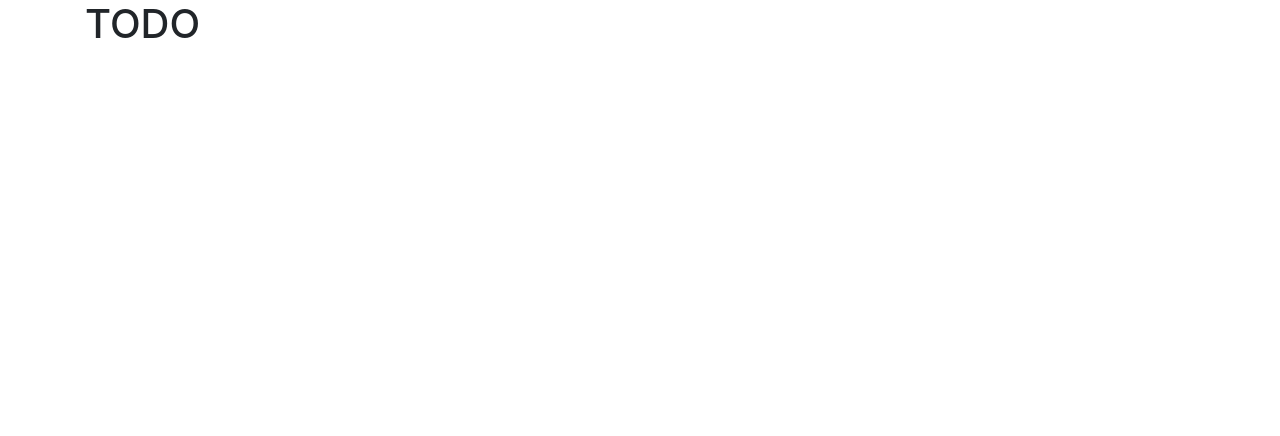
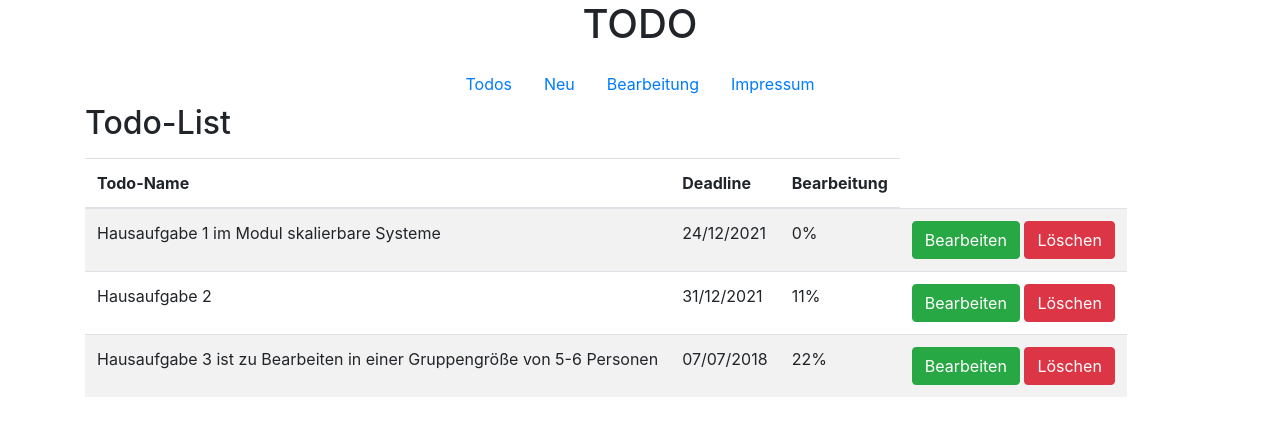
Before and after one commit to henning999/ha1, a plain HTML site: page index.html in a window 1280 px wide. Drawn offline with nearby package versions, Linux system fonts and the light colour scheme.

```diff
--- a/index.html
+++ b/index.html
@@ -1,5 +1,5 @@
 <!doctype html>
-<html lang="en">
+<html lang="de">
   <head>
     <!-- Required meta tags -->
     <meta charset="utf-8">
@@ -8,12 +8,69 @@
     <!-- Bootstrap CSS -->
     <link rel="stylesheet" href="https://stackpath.bootstrapcdn.com/bootstrap/4.4.1/css/bootstrap.min.css" integrity="sha384-Vkoo8x4CGsO3+Hhxv8T/Q5PaXtkKtu6ug5TOeNV6gBiFeWPGFN9MuhOf23Q9Ifjh" crossorigin="anonymous">
 
-    <title>Hello, world!</title>
+    <title>TODO</title>
   </head>
   <body>
-	<div class="container">
+	<div class="container text-center">
     	<h1>TODO</h1>
 	</div>
+    <div class="container">
+        <p class="text-center"></p>
+        <ul class="nav justify-content-center">
+            <li class="nav-item">
+                <a class="nav-link active" href="#">Todos</a>
+            </li>
+            <li class="nav-item">
+                <a class="nav-link" href="#">Neu</a>
+            </li>
+            <li class="nav-item">
+                <a class="nav-link" href="#">Bearbeitung</a>
+            </li>
+            <li class="nav-item">
+                <a class="nav-link " href="#">Impressum</a>
+            </li>
+        </ul>
+    </div>
+    <div class="container">
+        <h2>Todo-List</h2>
+        <p></p>
+        <table class="table table-striped table-responsive">
+            <thead>
+            <tr>
+                <th>Todo-Name</th>
+                <th>Deadline</th>
+                <th>Bearbeitung</th>
+            </tr>
+            </thead>
+            <tbody>
+            <tr>
+                <td>Hausaufgabe 1 im Modul skalierbare Systeme</td>
+                <td>24/12/2021</td>
+                <td>0%</td>
+                <td><button type="button" class="btn btn-success">Bearbeiten</button>
+                    <button type="button" class="btn btn-danger">Löschen</button>
+                </td>
+            </tr>
+            <tr>
+                <td>Hausaufgabe 2 </td>
+                <td>31/12/2021</td>
+                <td>11%</td>
+                <td><button type="button" class="btn btn-success">Bearbeiten</button>
+                    <button type="button" class="btn btn-danger">Löschen</button>
+                </td>
+            </tr>
+            <tr>
+                <td>Hausaufgabe 3 ist zu Bearbeiten in einer Gruppengröße von 5-6 Personen </td>
+                <td>07/07/2018</td>
+                <td>22%</td>
+                <td><button type="button" class="btn btn-success">Bearbeiten</button>
+                    <button type="button" class="btn btn-danger">Löschen</button>
+                </td>
+            </tr>
+            </tbody>
+        </table>
+    </div>
+
     <!-- Optional JavaScript -->
     <!-- jQuery first, then Popper.js, then Bootstrap JS -->
     <script src="https://code.jquery.com/jquery-3.4.1.slim.min.js" integrity="sha384-J6qa4849blE2+poT4WnyKhv5vZF5SrPo0iEjwBvKU7imGFAV0wwj1yYfoRSJoZ+n" crossorigin="anonymous"></script>
```
